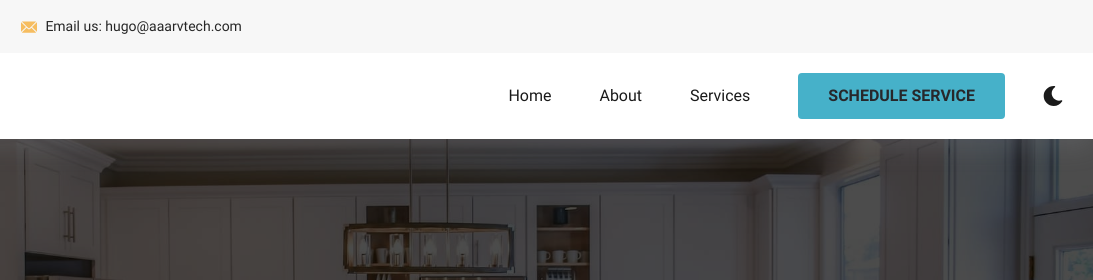
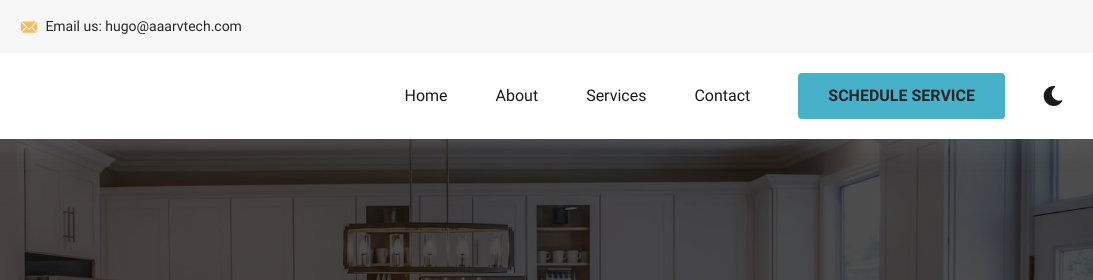
Before and after one commit to West-Coast-Web-Designs/aaa-rv-tech, an Eleventy site: page src/content/pages/blog.html in a window 1280 px wide. Shown: the top 280 px of the page, 187-1280 px from the left. Built offline with nearby package versions, Linux system fonts and the light colour scheme; Eleventy itself is replaced by a stand-in of ours; files that its build step writes are made by us from their sources; what @codestitchofficial/eleventy-plugin-sharp-images would draw is missing.

Commit message:
update favicon

```diff
--- a/src/_includes/components/header.html
+++ b/src/_includes/components/header.html
@@ -149,6 +149,14 @@
                             Services
                         </a>
                     </li>
+                    <li class="cs-li">
+                        <a
+                            href="/contact/"
+                            class="cs-li-link {% if page.url == '/contact/' %}cs-active{% endif %}"
+                        >
+                            Contact
+                        </a>
+                    </li>
                 </ul>
             </div>
         </nav>
```
Also changed, not shown: src/assets/favicons/apple-touch-icon.png, src/assets/favicons/favicon-96x96.png, src/assets/favicons/favicon.ico, src/assets/favicons/favicon.svg, src/assets/favicons/web-app-manifest-192x192.png, src/assets/favicons/web-app-manifest-512x512.png.
